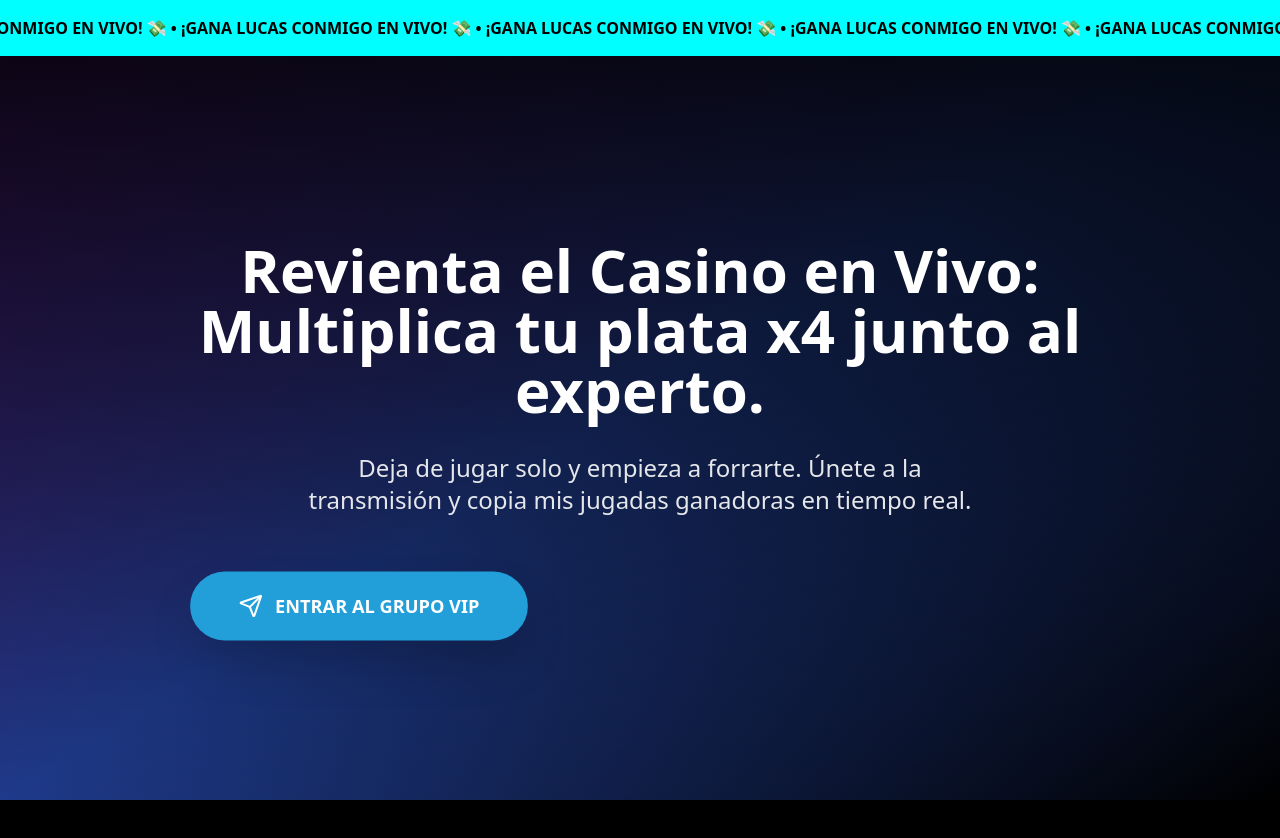
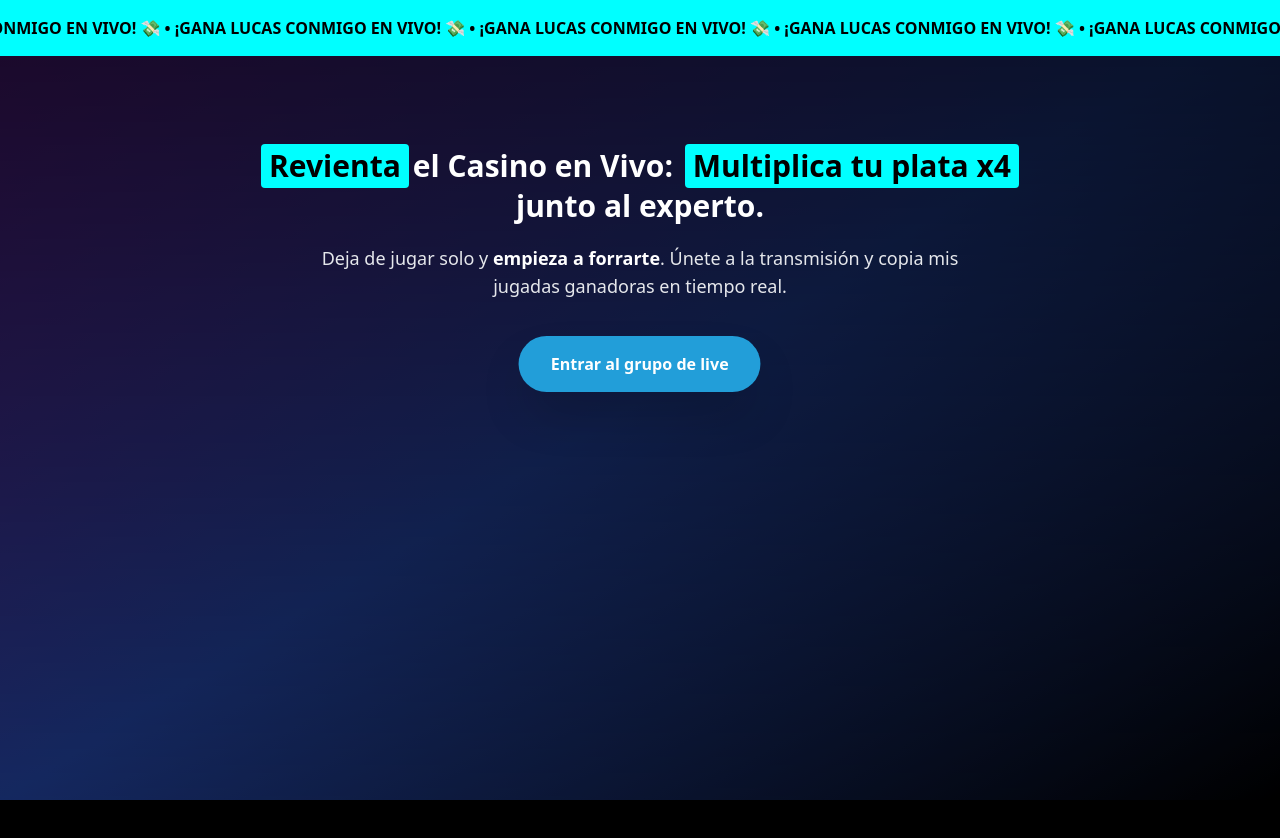
Before and after one commit to 24games/elian-lives-lp-retargeting, a Next.js app: page / in a window 1280 px wide. Shown: the top 838 px of the page. Before the commit the page ends 800 px from the top, so only its background shows below. Built offline with nearby package versions, Linux system fonts and the light colour scheme.

Commit message:
Ajustes: imagem de background completa, fontes reduzidas na metade superior, destaques ciano na headline, negrito na subheadline, botÃ£o em linha Ãºnica

```diff
--- a/app/page.tsx
+++ b/app/page.tsx
@@ -5,43 +5,52 @@ import CTAButton from '@/components/CTAButton'
 
 export default function Home() {
   return (
-    <main className="relative h-screen w-full overflow-hidden">
+    <main className="relative min-h-screen w-full overflow-x-hidden">
       {/* Marquee Header Fixo */}
       <MarqueeHeader />
 
       {/* Seção Hero */}
-      <div className="relative h-full w-full">
-        {/* Background Image */}
+      <div className="relative w-full" style={{ minHeight: '200vh' }}>
+        {/* Background Image - Garantir que apareça completa */}
         <div
-          className="absolute inset-0 bg-cover bg-center"
+          className="fixed inset-0 w-full h-full -z-10"
           style={{
             backgroundImage: "url('/images/BG RETARGETING ELIAN.webp')",
-            backgroundSize: 'cover',
-            backgroundPosition: 'center',
+            backgroundSize: 'contain',
+            backgroundRepeat: 'no-repeat',
+            backgroundPosition: 'center top',
+            backgroundAttachment: 'fixed',
           }}
         >
           {/* Fallback caso a imagem não carregue */}
           <div className="absolute inset-0 bg-gradient-to-br from-purple-900 via-blue-900 to-black" />
         </div>
 
-        {/* Overlay Gradiente */}
-        <div className="absolute inset-0 bg-gradient-to-b from-black/90 via-black/50 to-transparent" />
+        {/* Overlay Gradiente - Mais suave para não esconder a imagem */}
+        <div className="absolute inset-0 bg-gradient-to-b from-black/70 via-black/30 to-transparent" style={{ minHeight: '100vh' }} />
 
-        {/* Conteúdo Principal */}
-        <div className="relative z-10 h-full flex flex-col items-center justify-center px-4 md:px-8 pt-16 md:pt-20">
-          <div className="max-w-4xl mx-auto text-center space-y-6 md:space-y-8">
-            {/* Headline */}
-            <h1 className="text-3xl md:text-5xl lg:text-6xl font-bold text-white leading-tight">
-              Revienta el Casino en Vivo: Multiplica tu plata x4 junto al experto.
+        {/* Conteúdo Principal - Metade superior da tela */}
+        <div className="relative z-10 min-h-screen flex flex-col items-center justify-start px-4 md:px-8 pt-20 md:pt-24">
+          <div className="max-w-3xl mx-auto text-center space-y-4 md:space-y-5 mt-8 md:mt-12">
+            {/* Headline com destaques ciano */}
+            <h1 className="text-xl md:text-2xl lg:text-3xl font-bold text-white leading-tight">
+              <span className="relative inline-block px-2 py-1 mx-1 bg-neon-cyan text-black rounded">
+                Revienta
+              </span>
+              el Casino en Vivo:{' '}
+              <span className="relative inline-block px-2 py-1 mx-1 bg-neon-cyan text-black rounded">
+                Multiplica tu plata x4
+              </span>
+              junto al experto.
             </h1>
 
-            {/* Subheadline */}
-            <p className="text-base md:text-xl lg:text-2xl text-gray-200 max-w-2xl mx-auto leading-relaxed">
-              Deja de jugar solo y empieza a forrarte. Únete a la transmisión y copia mis jugadas ganadoras en tiempo real.
+            {/* Subheadline com negrito */}
+            <p className="text-sm md:text-base lg:text-lg text-gray-200 max-w-2xl mx-auto leading-relaxed">
+              Deja de jugar solo y <strong className="text-white font-bold">empieza a forrarte</strong>. Únete a la transmisión y copia mis jugadas ganadoras en tiempo real.
             </p>
 
             {/* Botão CTA */}
-            <div className="pt-4 md:pt-6">
+            <div className="pt-3 md:pt-4">
               <CTAButton />
             </div>
           </div>
--- a/components/CTAButton.tsx
+++ b/components/CTAButton.tsx
@@ -12,7 +12,7 @@ export default function CTAButton() {
   return (
     <motion.button
       onClick={handleClick}
-      className="relative overflow-hidden bg-telegram-blue text-white font-bold uppercase px-8 py-4 md:px-12 md:py-5 rounded-full flex items-center gap-3 text-base md:text-lg shadow-2xl group"
+      className="relative overflow-hidden bg-telegram-blue text-white font-bold px-6 py-3 md:px-8 md:py-4 rounded-full text-sm md:text-base shadow-2xl group"
       whileHover={{ scale: 1.05 }}
       whileTap={{ scale: 0.95 }}
       animate={{
@@ -47,9 +47,8 @@ export default function CTAButton() {
       />
 
       {/* Conteúdo do botão */}
-      <span className="relative z-10 flex items-center gap-3">
-        <Send className="w-5 h-5 md:w-6 md:h-6" />
-        ENTRAR AL GRUPO VIP
+      <span className="relative z-10 whitespace-nowrap">
+        Entrar al grupo de live
       </span>
     </motion.button>
   )
```
